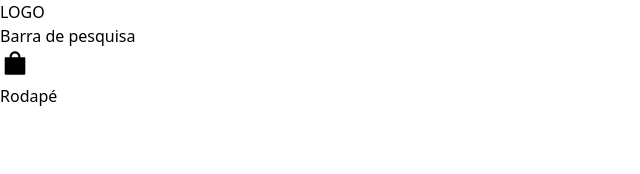
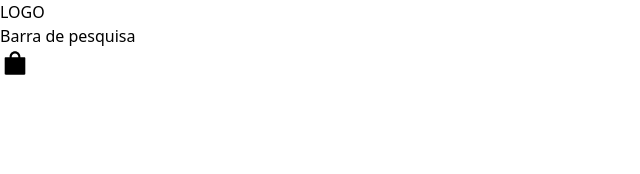
Before and after one commit to topicosfit/fatefit, a React (Vite) app: page / in a window 1280 px wide. Shown: the top 174 px of the page, without its empty margins (0-640 px from the left). Built offline with nearby package versions, Linux system fonts and the light colour scheme.

Commit message:
feat: adjusted Layout main element min-height

```diff
--- a/src/views/components/layout/layout.jsx
+++ b/src/views/components/layout/layout.jsx
@@ -5,7 +5,11 @@ export function Layout({ children }) {
   return (
     <>
       <Navbar />
-      <main>
+      <main
+        style={{
+          minHeight: 'calc(100vh - 256px)'
+        }}
+      >
         {children}
       </main>
       <Footer />
```
